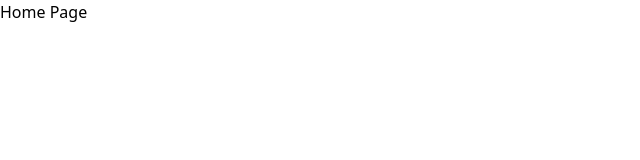
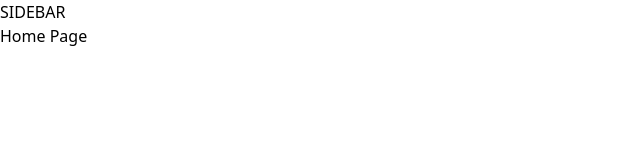
Before and after one commit to kanan88/finexus, a Next.js app: page / in a window 1280 px wide. Shown: the top 160 px of the page, without its empty margins (0-640 px from the left). Built offline with nearby package versions, Linux system fonts and the light colour scheme.

Commit message:
setting up initial layout

```diff
--- /dev/null
+++ b/app/(auth)/layout.tsx
@@ -0,0 +1,7 @@
+export default function RootLayout({
+  children,
+}: Readonly<{
+  children: React.ReactNode;
+}>) {
+  return <main>{children}</main>;
+}
--- /dev/null
+++ b/app/(auth)/sign-in/page.tsx
@@ -0,0 +1,7 @@
+import React from "react";
+
+const SignIn = () => {
+  return <div>SignIn Page</div>;
+};
+
+export default SignIn;
--- /dev/null
+++ b/app/(auth)/sign-up/page.tsx
@@ -0,0 +1,7 @@
+import React from "react";
+
+const SignUp = () => {
+  return <div>SignUp</div>;
+};
+
+export default SignUp;
--- /dev/null
+++ b/app/(root)/layout.tsx
@@ -0,0 +1,12 @@
+export default function RootLayout({
+  children,
+}: Readonly<{
+  children: React.ReactNode;
+}>) {
+  return (
+    <main>
+      SIDEBAR
+      {children}
+    </main>
+  );
+}
--- /dev/null
+++ b/app/(root)/page.tsx
@@ -0,0 +1,5 @@
+const Home = () => {
+  return <div>Home Page</div>;
+};
+
+export default Home;
--- a/app/layout.tsx
+++ b/app/layout.tsx
@@ -1,9 +1,20 @@
 import type { Metadata } from "next";
+import { Inter, IBM_Plex_Serif } from "next/font/google";
 import "./globals.css";
 
+const inter = Inter({ subsets: ["latin"], variable: "--font-inter" });
+const ibmPlexSerif = IBM_Plex_Serif({
+  subsets: ["latin"],
+  weight: ["400", "700"],
+  variable: "--font-ibm-plex-serif",
+});
+
 export const metadata: Metadata = {
-  title: "Create Next App",
-  description: "Generated by create next app",
+  title: "Finexus",
+  description: "Finexus is a modern banking platform for everyone.",
+  icons: {
+    icon: "/icons/logo.svg",
+  },
 };
 
 export default function RootLayout({
@@ -13,7 +24,9 @@ export default function RootLayout({
 }>) {
   return (
     <html lang="en">
-      <body>{children}</body>
+      <body className={`${inter.variable} ${ibmPlexSerif.variable}`}>
+        {children}
+      </body>
     </html>
   );
 }
--- a/app/page.tsx
+++ /dev/null
@@ -1,3 +0,0 @@
-export default function Home() {
-  return <div>Home Page</div>;
-}
```
